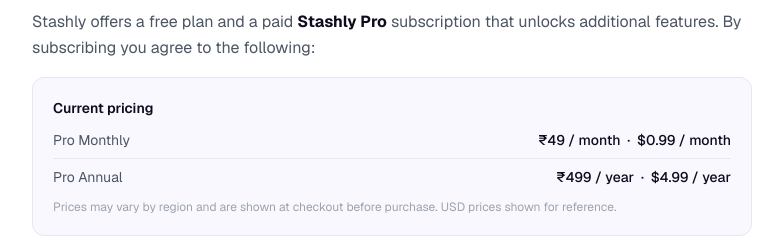
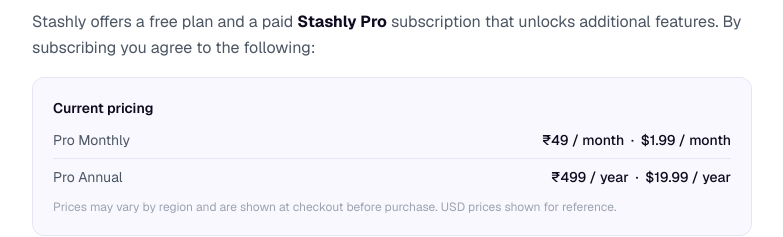
Before and after one commit to nitinmadelyn/stashly-web, a Next.js app: page /terms in a window 1280 px wide. Shown: the part 1700-1937 px from the top of the page, without its empty margins (248-1031 px from the left). Built offline with nearby package versions, Linux system fonts and the light colour scheme.

Commit message:
price change

```diff
--- a/src/app/terms/page.tsx
+++ b/src/app/terms/page.tsx
@@ -136,7 +136,7 @@
                     <div className="flex justify-between">
                       <span>Pro Monthly</span>
                       <span className="font-medium" style={{ color: "#0F0A1E" }}>
-                        ₹49 / month &nbsp;·&nbsp; $0.99 / month
+                        ₹49 / month &nbsp;·&nbsp; $1.99 / month
                       </span>
                     </div>
                     <div
@@ -145,7 +145,7 @@
                     >
                       <span>Pro Annual</span>
                       <span className="font-medium" style={{ color: "#0F0A1E" }}>
-                        ₹499 / year &nbsp;·&nbsp; $4.99 / year
+                        ₹499 / year &nbsp;·&nbsp; $19.99 / year
                       </span>
                     </div>
                   </div>
```
